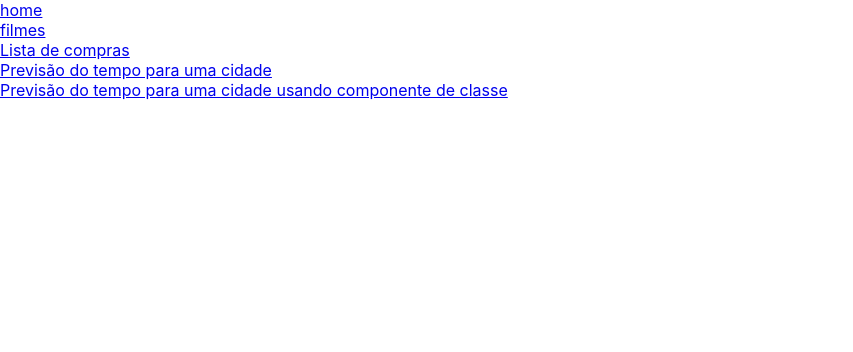
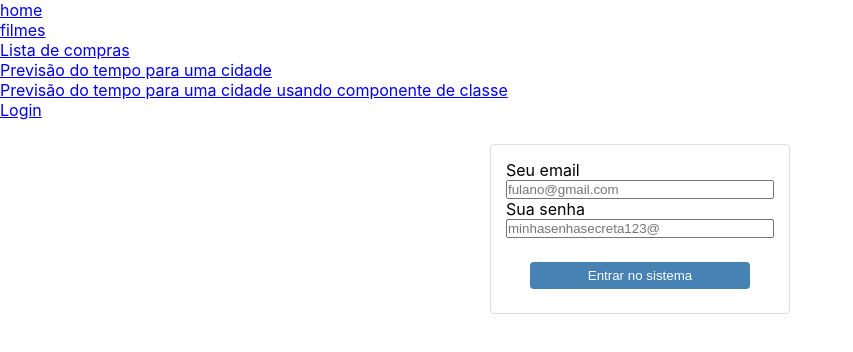
Before and after one commit to fkbral/supernova-react, a React (Vite) app in the folder 01_projeto-react/: page /login in a window 1280 px wide. Shown: the top 352 px of the page, without its empty margins (0-853 px from the left). Built offline with nearby package versions, Linux system fonts and the light colour scheme.

Commit message:
feat: aula 05 - contextos e hooks

```diff
--- a/01_projeto-react/src/App.tsx
+++ b/01_projeto-react/src/App.tsx
@@ -6,9 +6,12 @@ import Movie from './pages/movies/[movie_id]'
 import ShoppingList from './pages/shopping-list'
 import Forecast from './pages/forecast'
 import ForecastClassComponent from './pages/forecast-class-component'
+import Login from './pages/login'
+import { AuthProvider } from './application/hooks/useAuth'
 
 export function App() {
   return (
+    <AuthProvider>
       <BrowserRouter>
         <HeaderMenu />
 
@@ -29,8 +32,11 @@ export function App() {
             path="forecast-class-component"
             element={<ForecastClassComponent />}
           />
+
+          <Route path="login" element={<Login />}></Route>
         </Routes>
       </BrowserRouter>
+    </AuthProvider>
   )
 }
 
--- /dev/null
+++ b/01_projeto-react/src/application/hooks/useAuth.tsx
@@ -0,0 +1,44 @@
+import { createContext, ReactNode, useContext, useState } from 'react'
+import { userProfileMocks } from '../../__tests__/mocks/userProfileMocks'
+import { UserProfile } from '../types/UserProfile'
+
+type AuthContextProps = {
+  userProfile: UserProfile | null
+  signIn: (email: string, password: string) => void
+  signOut: () => void
+  // token: JWTToken
+}
+
+const AuthContext = createContext<AuthContextProps | null>(null)
+
+export const AuthProvider = ({ children }: { children: ReactNode }) => {
+  const [userProfile, setUserProfile] = useState<UserProfile | null>(null)
+
+  function signIn(email: string, password: string) {
+    const user = userProfileMocks.find(findUser => findUser.email === email)
+
+    if (user) {
+      setUserProfile(user)
+    }
+  }
+
+  function signOut() {
+    setUserProfile(null)
+  }
+
+  return (
+    <AuthContext.Provider value={{ userProfile, signIn, signOut }}>
+      {children}
+    </AuthContext.Provider>
+  )
+}
+
+export const useAuth = () => {
+  const context = useContext(AuthContext)
+
+  if (!context) {
+    throw new Error("auth provider must be used within it's provider")
+  }
+
+  return context
+}
--- /dev/null
+++ b/01_projeto-react/src/application/types/UserProfile.ts
@@ -0,0 +1,5 @@
+export type UserProfile = {
+  name: string
+  email: string
+  avatarUrl?: string
+}
--- a/01_projeto-react/src/components/HeaderMenu/index.tsx
+++ b/01_projeto-react/src/components/HeaderMenu/index.tsx
@@ -1,6 +1,10 @@
 import { Link } from 'react-router-dom'
+import { useAuth } from '../../application/hooks/useAuth'
+import { SignOutIcon } from '../../utils/icons'
 
 export const HeaderMenu = () => {
+  const { userProfile, signOut } = useAuth()
+
   return (
     <nav>
       <ul>
@@ -25,6 +29,20 @@ export const HeaderMenu = () => {
             Previsão do tempo para uma cidade usando componente de classe
           </Link>
         </li>
+
+        <li>
+          <Link to="/login">Login</Link>
+        </li>
+
+        {userProfile && (
+          <>
+            <h1>Bem-vindo {userProfile.name}</h1>
+
+            <button onClick={signOut}>
+              <SignOutIcon />
+            </button>
+          </>
+        )}
       </ul>
     </nav>
   )
--- /dev/null
+++ b/01_projeto-react/src/pages/login/index.tsx
@@ -0,0 +1,51 @@
+import { useRef } from 'react'
+import { useAuth } from '../../application/hooks/useAuth'
+import { Button } from '../../components/Button'
+import * as S from './styles'
+
+const Login = () => {
+  const { signIn } = useAuth()
+  const customTheme = {
+    fontFamily: {},
+    colors: {
+      'primary-color': 'steelblue',
+      'secondary-color': 'white',
+    },
+  }
+
+  const userEmailRef = useRef<HTMLInputElement>(null)
+  const userPasswordRef = useRef<HTMLInputElement>(null)
+
+  function handleSignIn(event: React.FormEvent<HTMLFormElement>) {
+    event.preventDefault()
+
+    if (!userEmailRef.current || !userPasswordRef.current) {
+      return
+    }
+
+    signIn(userEmailRef.current.value, userPasswordRef.current.value)
+  }
+
+  return (
+    <S.LoginForm customTheme={customTheme} onSubmit={handleSignIn}>
+      <label htmlFor="user-email">Seu email</label>
+      <input
+        placeholder="fulano@gmail.com"
+        id="user-email"
+        type="text"
+        ref={userEmailRef}
+      />
+
+      <label htmlFor="user-password">Sua senha</label>
+      <input
+        placeholder="minhasenhasecreta123@"
+        type="password"
+        ref={userPasswordRef}
+      />
+
+      <Button type="submit">Entrar no sistema</Button>
+    </S.LoginForm>
+  )
+}
+
+export default Login
--- /dev/null
+++ b/01_projeto-react/src/pages/login/styles.ts
@@ -0,0 +1,32 @@
+import styled, { css } from 'styled-components'
+
+const customTheme = {
+  fontFamily: {},
+  colors: {
+    'primary-color': 'steelblue',
+    'secondary-color': 'white',
+  },
+}
+
+type LoginFormProps = {
+  customTheme: typeof customTheme
+}
+
+export const LoginForm = styled.form<LoginFormProps>`
+  ${({ customTheme }) => css`
+    display: flex;
+    flex-flow: column wrap;
+    max-width: 30rem;
+
+    margin: 2.4rem auto 0;
+
+    border: 1px solid #ddd;
+    border-radius: 0.4rem;
+    padding: 1.5rem 1.5rem 0;
+
+    button {
+      margin: 2.4rem;
+      background-color: ${customTheme.colors['primary-color']};
+    }
+  `}
+`
--- a/01_projeto-react/src/pages/shopping-list/styles.ts
+++ b/01_projeto-react/src/pages/shopping-list/styles.ts
@@ -6,4 +6,5 @@ type ShoppingItemLIProps = {
 
 export const ShoppingItemLI = styled.li<ShoppingItemLIProps>`
   text-decoration: ${props => (props.inCart ? 'line-through' : 'none')};
+  /* text-decoration: ${({ inCart }) => (inCart ? 'line-through' : 'none')}; */
 `
--- a/01_projeto-react/src/utils/icons.tsx
+++ b/01_projeto-react/src/utils/icons.tsx
@@ -3,6 +3,7 @@ export {
   FaBicycle as BikeIcon,
   FaSearch as SearchIcon,
   FaSpinner as LoadingIcon,
+  FaSignOutAlt as SignOutIcon,
 } from 'react-icons/fa'
 
 import { IconType as Icon } from 'react-icons/lib'
```
Also changed, not shown: 1 other file (tests, documents, lock files or other folders). Lines whose indentation alone changed are shown as unchanged.
